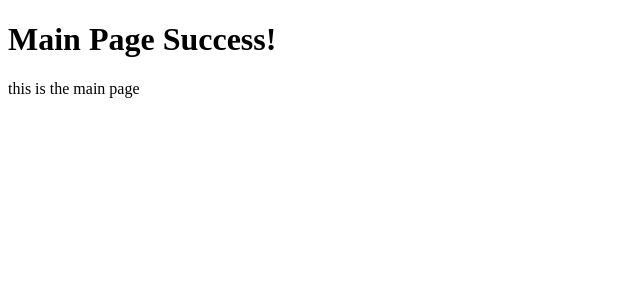
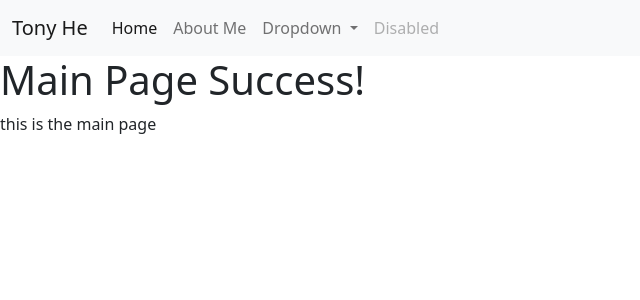
Before and after one commit to dinnerhe/Personal-Website-Angular, an Angular app: page / in a window 1280 px wide. Shown: the top 300 px of the page, without its empty margins (0-640 px from the left). Built offline with nearby package versions, Linux system fonts and the light colour scheme.

Commit message:
Add Bootstrap&jQuery, added Navbar

```diff
--- a/angular.json
+++ b/angular.json
@@ -28,9 +28,12 @@
               "src/assets"
             ],
             "styles": [
-              "src/styles.scss"
+              "src/styles.scss",
+              "node_modules/bootstrap/dist/css/bootstrap.css"
             ],
-            "scripts": []
+            "scripts": [
+              "node_modules/bootstrap/dist/js/bootstrap.js"
+            ]
           },
           "configurations": {
             "production": {
--- a/package.json
+++ b/package.json
@@ -18,6 +18,8 @@
     "@angular/platform-browser": "^14.2.0",
     "@angular/platform-browser-dynamic": "^14.2.0",
     "@angular/router": "^14.2.0",
+    "bootstrap": "^5.2.1",
+    "jquery": "^3.6.1",
     "rxjs": "~7.5.0",
     "tslib": "^2.3.0",
     "zone.js": "~0.11.4"
@@ -27,6 +29,7 @@
     "@angular/cli": "~14.2.3",
     "@angular/compiler-cli": "^14.2.0",
     "@types/jasmine": "~4.0.0",
+    "@types/jquery": "^3.5.14",
     "jasmine-core": "~4.3.0",
     "karma": "~6.4.0",
     "karma-chrome-launcher": "~3.1.0",
--- a/src/app/app.component.html
+++ b/src/app/app.component.html
@@ -1,2 +1,33 @@
-
+<nav class="navbar navbar-expand-lg bg-light">
+  <div class="container-fluid">
+    <a class="navbar-brand" href="#">Tony He</a>
+    <button class="navbar-toggler" type="button" data-bs-toggle="collapse" data-bs-target="#navbarSupportedContent" aria-controls="navbarSupportedContent" aria-expanded="false" aria-label="Toggle navigation">
+      <span class="navbar-toggler-icon"></span>
+    </button>
+    <div class="collapse navbar-collapse" id="navbarSupportedContent">
+      <ul class="navbar-nav me-auto mb-2 mb-lg-0">
+        <li class="nav-item">
+          <a class="nav-link" aria-current="page" [routerLink]="['']"  [routerLinkActive]="['active']">Home</a>
+        </li>
+        <li class="nav-item">
+          <a class="nav-link" [routerLink]="['about-me']" [routerLinkActive]="['active']" >About Me</a>
+        </li>
+        <li class="nav-item dropdown">
+          <a class="nav-link dropdown-toggle" href="#" role="button" data-bs-toggle="dropdown" aria-expanded="false">
+            Dropdown
+          </a>
+          <ul class="dropdown-menu">
+            <li><a class="dropdown-item" href="#">Action</a></li>
+            <li><a class="dropdown-item" href="#">Another action</a></li>
+            <li><hr class="dropdown-divider"></li>
+            <li><a class="dropdown-item" href="#">Something else here</a></li>
+          </ul>
+        </li>
+        <li class="nav-item">
+          <a class="nav-link disabled">Disabled</a>
+        </li>
+      </ul>
+    </div>
+  </div>
+</nav>
 <router-outlet></router-outlet>
--- a/src/app/app.component.ts
+++ b/src/app/app.component.ts
@@ -1,10 +1,11 @@
-import { Component } from '@angular/core';
+import {Component, OnInit} from '@angular/core';
 
 @Component({
   selector: 'app-root',
   templateUrl: './app.component.html',
   styleUrls: ['./app.component.scss']
 })
-export class AppComponent {
+export class AppComponent{
   title = 'angular-personal-website';
+
 }
--- a/src/app/component/about-me/about-me.component.ts
+++ b/src/app/component/about-me/about-me.component.ts
@@ -7,9 +7,13 @@
 })
 export class AboutMeComponent implements OnInit {
 
-  constructor() { }
+  constructor() {
 
+  }
   ngOnInit(): void {
+
   }
 
+
+
 }
--- a/src/app/component/main-page/main-page.component.ts
+++ b/src/app/component/main-page/main-page.component.ts
@@ -1,5 +1,5 @@
 import { Component, OnInit } from '@angular/core';
-
+declare var $: any;
 @Component({
   selector: 'app-main-page',
   templateUrl: './main-page.component.html',
@@ -7,7 +7,8 @@
 })
 export class MainPageComponent implements OnInit {
 
-  constructor() { }
+  constructor() {}
+
 
   ngOnInit(): void {
   }
```
Also changed, not shown: 1 other file (tests, documents, lock files or other folders).
